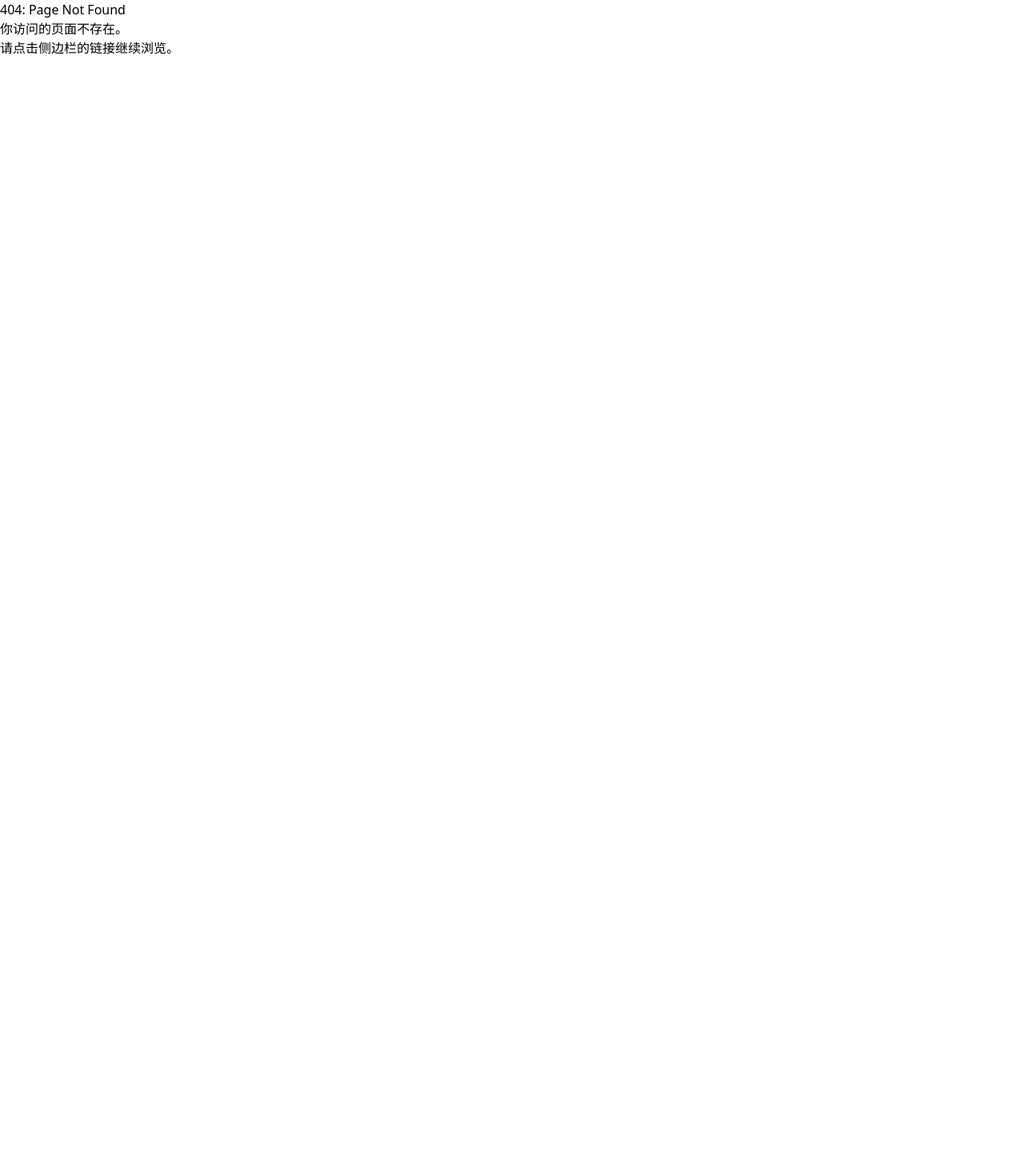
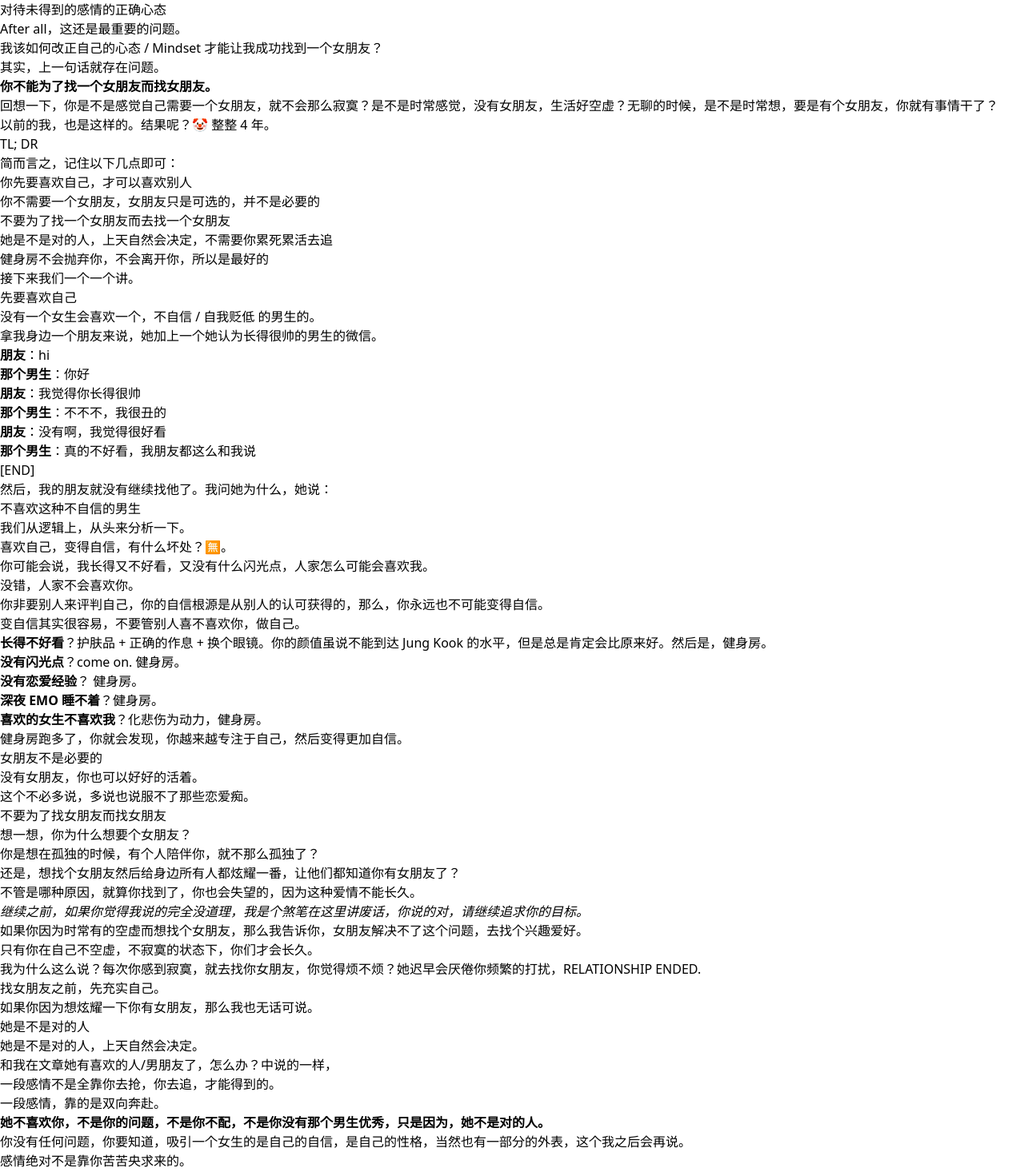
Before and after one commit to EvanNotFound/how-to-deal-with-my-crush, a Next.js app: page /tutorial-before/correct-mindset in a window 1280 px wide. Before the commit this address had no page. Shown: the top 1466 px of the page at 80% size. Before the commit the page ends 800 px from the top, so only its background shows below. Built offline with nearby package versions, Linux system fonts and the light colour scheme.

Commit message:
feat: finish 对待未得到的感情的正确心态

```diff
--- a/pages/situational-before/unclear-signals.mdx
+++ b/pages/situational-before/unclear-signals.mdx
@@ -80,4 +80,4 @@ import { Callout } from "nextra/components";
 
 你打算放弃了她，你想着，我之后该怎么办，继续换个女生，当小丑吗？
 
-其实很简单，我在阅读了无数的知乎文章，并亲身实践后，总结出这个主要的 Principle，为此，我单独写了一篇文章，请阅读文章：[如何不当小丑](/what-to-do-before/how-to-not-make-a-clown-of-yourself)。
+其实很简单，我在阅读了无数的知乎文章，并亲身实践后，总结出这个主要的 Principle，为此，我单独写了一篇文章，请阅读文章：[如何不当小丑](/tutorial-before/how-to-not-make-a-clown-of-yourself)。
--- a/pages/tutorial-before/_meta.ts
+++ b/pages/tutorial-before/_meta.ts
@@ -1,4 +1,5 @@
 export default {
   "how-to-not-make-a-clown-of-yourself": "如何不当小丑",
   "how-to-talk-to-girls": "如何与女生聊天",
+  "correct-mindset": "正确的心态",
 };
--- /dev/null
+++ b/pages/tutorial-before/correct-mindset.mdx
@@ -0,0 +1,127 @@
+# 对待未得到的感情的正确心态
+
+After all，这还是最重要的问题。
+
+我该如何改正自己的心态 / Mindset 才能让我成功找到一个女朋友？
+
+其实，上一句话就存在问题。
+
+**你不能为了找一个女朋友而找女朋友。**
+
+回想一下，你是不是感觉自己需要一个女朋友，就不会那么寂寞？是不是时常感觉，没有女朋友，生活好空虚？无聊的时候，是不是时常想，要是有个女朋友，你就有事情干了？
+
+以前的我，也是这样的。结果呢？🤡 整整 4 年。
+
+## TL; DR
+
+简而言之，记住以下几点即可：
+
+1. 你先要喜欢自己，才可以喜欢别人
+2. 你不需要一个女朋友，女朋友只是可选的，并不是必要的
+3. 不要为了找一个女朋友而去找一个女朋友
+4. 她是不是对的人，上天自然会决定，不需要你累死累活去追
+5. 健身房不会抛弃你，不会离开你，所以是最好的
+
+接下来我们一个一个讲。
+
+## 先要喜欢自己
+
+没有一个女生会喜欢一个，不自信 / 自我贬低 的男生的。
+
+拿我身边一个朋友来说，她加上一个她认为长得很帅的男生的微信。
+
+> **朋友**：hi
+>
+> **那个男生**：你好
+>
+> **朋友**：我觉得你长得很帅
+>
+> **那个男生**：不不不，我很丑的
+>
+> **朋友**：没有啊，我觉得很好看
+>
+> **那个男生**：真的不好看，我朋友都这么和我说
+>
+> [END]
+
+然后，我的朋友就没有继续找他了。我问她为什么，她说：
+
+> 不喜欢这种不自信的男生
+
+我们从逻辑上，从头来分析一下。
+
+喜欢自己，变得自信，有什么坏处？🈚️。
+
+你可能会说，我长得又不好看，又没有什么闪光点，人家怎么可能会喜欢我。
+
+没错，人家不会喜欢你。
+
+你非要别人来评判自己，你的自信根源是从别人的认可获得的，那么，你永远也不可能变得自信。
+
+变自信其实很容易，不要管别人喜不喜欢你，做自己。
+
+**长得不好看**？护肤品 + 正确的作息 + 换个眼镜。你的颜值虽说不能到达 Jung Kook 的水平，但是总是肯定会比原来好。然后是，健身房。
+
+ **没有闪光点**？come on. 健身房。
+
+**没有恋爱经验**？ 健身房。
+
+**深夜 EMO 睡不着**？健身房。
+
+**喜欢的女生不喜欢我**？化悲伤为动力，健身房。
+
+健身房跑多了，你就会发现，你越来越专注于自己，然后变得更加自信。
+
+## 女朋友不是必要的
+
+没有女朋友，你也可以好好的活着。
+
+这个不必多说，多说也说服不了那些恋爱痴。
+
+## 不要为了找女朋友而找女朋友
+
+想一想，你为什么想要个女朋友？
+
+你是想在孤独的时候，有个人陪伴你，就不那么孤独了？
+
+还是，想找个女朋友然后给身边所有人都炫耀一番，让他们都知道你有女朋友了？
+
+不管是哪种原因，就算你找到了，你也会失望的，因为这种爱情不能长久。
+
+*继续之前，如果你觉得我说的完全没道理，我是个煞笔在这里讲废话，你说的对，请继续追求你的目标。*
+
+如果你因为时常有的空虚而想找个女朋友，那么我告诉你，女朋友解决不了这个问题，去找个兴趣爱好。
+
+只有你在自己不空虚，不寂寞的状态下，你们才会长久。
+
+我为什么这么说？每次你感到寂寞，就去找你女朋友，你觉得烦不烦？她迟早会厌倦你频繁的打扰，RELATIONSHIP ENDED.
+
+找女朋友之前，先充实自己。
+
+如果你因为想炫耀一下你有女朋友，那么我也无话可说。
+
+## 她是不是对的人
+
+她是不是对的人，上天自然会决定。
+
+和我在文章[她有喜欢的人/男朋友了，怎么办？](/situational-before/i-have-a-boyfriend)中说的一样，
+
+> 一段感情不是全靠你去抢，你去追，才能得到的。
+>
+> 一段感情，靠的是双向奔赴。
+>
+> **她不喜欢你，不是你的问题，不是你不配，不是你没有那个男生优秀，只是因为，她不是对的人。**
+>
+> 你没有任何问题，你要知道，吸引一个女生的是自己的自信，是自己的性格，当然也有一部分的外表，这个我之后会再说。
+>
+> 感情绝对不是靠你苦苦央求来的。
+
+## 健身房不会抛弃你
+
+无论在何种情况，无论你有没有女朋友，健身房永远是你的最好朋友。
+
+所以，
+
+去健身。
+
+没坏处。
--- a/pages/tutorial-before/how-to-not-make-a-clown-of-yourself.mdx
+++ b/pages/tutorial-before/how-to-not-make-a-clown-of-yourself.mdx
@@ -33,8 +33,6 @@
 她在你的眼中是你的唯一，你在她的眼中只是一个过路人。
 
 ## 如何不当舔狗？
-
-
 
 > 该当就当，想舔就舔。
 >
@@ -82,7 +80,7 @@
 
 ### 那我到底可以做什么
 
-*”不能给她好处，那你到底想让我干啥？“*
+_”不能给她好处，那你到底想让我干啥？“_
 
 这可能是你的问题。
 
@@ -92,7 +90,7 @@
 
 你没事，就不要找她。
 
-每次找她之前，问自己：*这件事和她有关吗？*
+每次找她之前，问自己：_这件事和她有关吗？_
 
 如果没有，那就不要手贱。
 
@@ -102,7 +100,7 @@
 
 为了你的精神状态，**多和对你感兴趣/不讨厌你的女生聊天**。
 
-如果你想阅读正确的 mindset，请访问这篇文章：[没写完](#)
+如果你想阅读正确的 mindset，请访问这篇文章：[对待未得到的感情的正确心态](/tutorial-before/correct-mindset)
 
 ## 有用的链接
 
```
